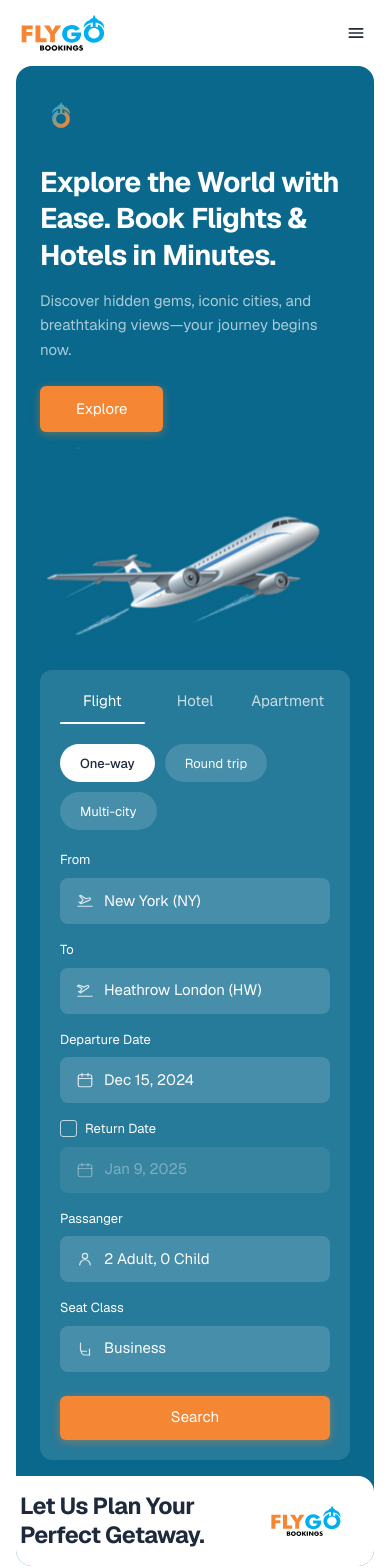
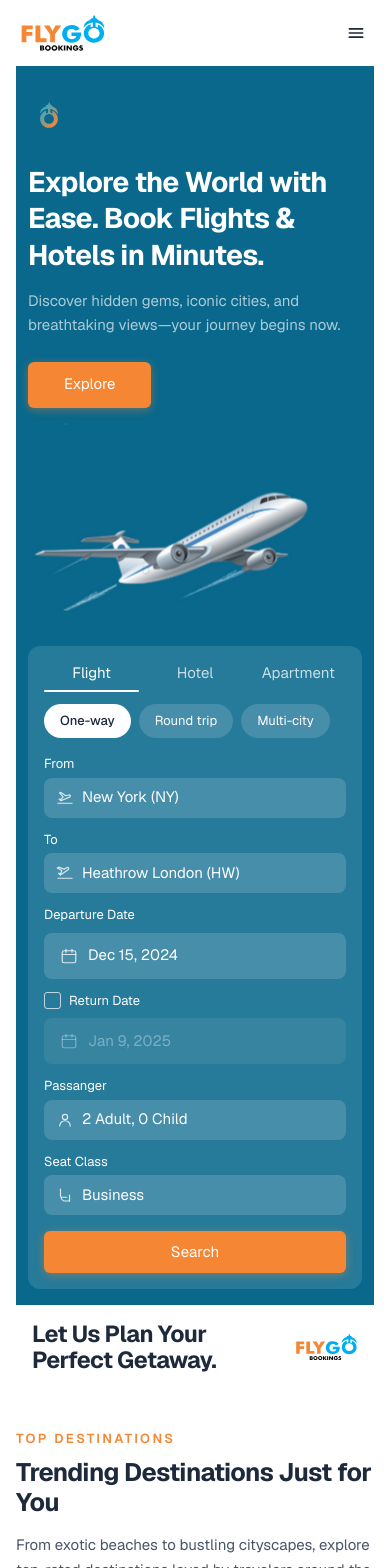
Before and after one commit to Nedu2022/FlyGo, a Next.js app: page / in a window 390 px wide. Shown: the top 1568 px of the page. Built offline with nearby package versions, Linux system fonts and the light colour scheme.

Commit message:
fix responsive travel UI

```diff
--- a/components/flights/provider-modal.tsx
+++ b/components/flights/provider-modal.tsx
@@ -35,9 +35,9 @@ export function ProviderModal({
         if (event.target === ref.current) onClose();
       }}
       aria-labelledby="provider-modal-title"
-      className="w-[min(94vw,860px)] rounded-2xl p-0 shadow-[0_30px_80px_-20px_rgba(16,24,40,0.5)] backdrop:bg-ink/45 backdrop:backdrop-blur-[2px] open:animate-rise"
+      className="m-auto max-h-[calc(100dvh-1rem)] w-[calc(100vw-1rem)] max-w-[760px] overflow-hidden rounded-xl p-0 shadow-[0_30px_80px_-20px_rgba(16,24,40,0.5)] backdrop:bg-ink/45 backdrop:backdrop-blur-[2px] open:animate-rise sm:w-[92vw] sm:rounded-2xl"
     >
-      <div className="relative grid gap-0 sm:grid-cols-[1fr_1.15fr]">
+      <div className="relative grid max-h-[calc(100dvh-1rem)] gap-0 sm:grid-cols-[minmax(240px,0.85fr)_minmax(0,1.15fr)]">
         <button
           type="button"
           onClick={onClose}
@@ -49,7 +49,7 @@ export function ProviderModal({
           </svg>
         </button>
 
-        <div className="p-7 sm:p-8">
+        <div className="p-5 sm:p-8">
           <h2 id="provider-modal-title" className="text-h3 font-bold text-ink">
             {TRIP.route}
           </h2>
@@ -75,19 +75,19 @@ export function ProviderModal({
           <p className="mt-1 text-copy text-body">per person</p>
         </div>
 
-        <ul className="max-h-[320px] overflow-y-auto border-l border-line sm:max-h-none">
+        <ul className="min-h-0 overflow-y-auto border-t border-line sm:max-h-none sm:border-l sm:border-t-0 sm:pt-10">
           {PROVIDERS.map((provider) => (
             <li
               key={provider.name}
-              className="flex items-center gap-4 border-b border-line px-5 py-4 last:border-b-0"
+              className="flex items-center gap-2 border-b border-line px-4 py-3 last:border-b-0 sm:gap-4 sm:px-5 sm:py-4"
             >
-              <span className="flex w-[120px] shrink-0 items-center">
+              <span className="flex w-[92px] shrink-0 items-center sm:w-[120px]">
                 <Image
                   src={provider.logo}
                   alt={provider.name}
                   width={138}
                   height={66}
-                  className="h-[30px] w-auto object-contain"
+                  className="h-[26px] w-auto object-contain sm:h-[30px]"
                 />
               </span>
               <span className="min-w-0 flex-1 text-copy text-sky">{provider.price}</span>
--- a/components/site/hero.tsx
+++ b/components/site/hero.tsx
@@ -30,7 +30,7 @@ export function Hero() {
         className="relative lg:aspect-[1437/639]"
         style={{ ["--band" as string]: BAND }}
       >
-        <div aria-hidden="true" className="absolute inset-0 rounded-2xl bg-steel lg:hidden" />
+        <div aria-hidden="true" className="absolute inset-0 bg-steel lg:hidden" />
         <svg
           aria-hidden="true"
           viewBox="0 0 1437 639"
@@ -42,7 +42,7 @@ export function Hero() {
 
         {/* Fills the card above the notch band. */}
         <div
-          className="relative grid gap-8 px-6 pb-24 pt-7 sm:px-10 sm:pb-28 sm:pt-9 lg:absolute lg:inset-x-0 lg:top-0 lg:bottom-[var(--band)] lg:grid-cols-[minmax(0,1.18fr)_minmax(0,1fr)] lg:gap-12 lg:px-14 lg:pb-0 lg:pt-11"
+          className="relative grid gap-8 px-3 pb-24 pt-7 sm:px-10 sm:pb-28 sm:pt-9 lg:absolute lg:inset-x-0 lg:top-0 lg:bottom-[var(--band)] lg:grid-cols-[minmax(0,1.18fr)_minmax(0,1fr)] lg:gap-12 lg:px-14 lg:pb-0 lg:pt-11"
         >
           <div className="flex min-w-0 flex-col lg:min-h-0">
             <Image
@@ -103,8 +103,8 @@ export function Hero() {
         />
 
         {/* Strip: under the card on mobile, inside the notch on desktop. */}
-        <div className="relative -mt-20 flex w-fit max-w-full items-center gap-5 rounded-r-2xl rounded-bl-2xl bg-white py-4 pl-1 pr-8 sm:-mt-[72px] sm:gap-7 sm:pr-14 lg:absolute lg:bottom-0 lg:left-0 lg:mt-0 lg:h-[var(--band)] lg:w-[48%] lg:rounded-none lg:bg-transparent lg:p-0 lg:pl-14">
-          <h2 className="text-h2 font-bold tracking-tight text-ink">
+        <div className="relative -mt-20 flex w-full items-center justify-between gap-4 bg-white px-4 py-4 sm:-mt-[72px] sm:gap-7 sm:px-6 sm:pr-14 lg:absolute lg:bottom-0 lg:left-0 lg:mt-0 lg:h-[var(--band)] lg:w-[48%] lg:justify-start lg:rounded-none lg:bg-transparent lg:p-0 lg:pl-14">
+          <h2 className="max-w-[410px] text-h2 font-bold leading-[1.12] tracking-tight text-ink">
             Let Us Plan Your Perfect Getaway.
           </h2>
           <Image
@@ -112,7 +112,7 @@ export function Hero() {
             alt="FLYGO Bookings"
             width={126}
             height={56}
-            className="h-[32px] w-auto shrink-0 sm:h-[40px]"
+            className="h-[28px] w-auto shrink-0 sm:h-[40px]"
           />
         </div>
       </div>
--- a/components/site/search-card.tsx
+++ b/components/site/search-card.tsx
@@ -29,7 +29,7 @@ export function SearchCard({
         event.preventDefault();
         router.push("/flights");
       }}
-      className="rounded-xl bg-white/12 p-5 backdrop-blur-[2px] sm:p-6"
+      className="rounded-xl bg-white/12 p-4 backdrop-blur-[2px] sm:p-6"
     >
       <div className="flex gap-2">
         {TABS.map((item) => (
@@ -38,7 +38,7 @@ export function SearchCard({
             type="button"
             onClick={() => setTab(item)}
             aria-pressed={tab === item}
-            className={`relative flex-1 pb-3 text-copy transition-colors duration-200 ${ tab === item ? "text-white" : "text-white/75 hover:text-white" }`}
+            className={`relative flex-1 pb-2 text-copy transition-colors duration-200 sm:pb-3 ${ tab === item ? "text-white" : "text-white/75 hover:text-white" }`}
           >
             {item}
             <span
@@ -52,21 +52,21 @@ export function SearchCard({
       </div>
 
       {/* One-way / round trip only means anything for flights. */}
-      <div className={`mt-5 flex-wrap gap-2.5 ${tab === "Flight" ? "flex" : "hidden"}`}>
+      <div className={`mt-3 flex-wrap gap-2 ${tab === "Flight" ? "flex" : "hidden"} sm:mt-5 sm:gap-2.5`}>
         {TRIP_KINDS.map((item) => (
           <button
             key={item}
             type="button"
             onClick={() => setKind(item)}
             aria-pressed={kind === item}
-            className={`h-[38px] rounded-full px-5 text-small transition-colors duration-200 ${ kind === item ? "bg-white font-medium text-ink" : "bg-white/15 text-white hover:bg-white/25" }`}
+            className={`h-[34px] rounded-full px-4 text-small transition-colors duration-200 sm:h-[38px] sm:px-5 ${ kind === item ? "bg-white font-medium text-ink" : "bg-white/15 text-white hover:bg-white/25" }`}
           >
             {item}
           </button>
         ))}
       </div>
 
-      <div key={tab} className="animate-fade mt-5 grid gap-x-5 gap-y-4 sm:grid-cols-2">
+      <div key={tab} className="animate-fade mt-4 grid gap-x-5 gap-y-3 sm:mt-5 sm:grid-cols-2 sm:gap-y-4">
         {tab === "Flight" ? (
           <>
             <Pane label="From" icon={<TakeOff />} defaultValue="New York (NY)" />
@@ -111,7 +111,7 @@ export function SearchCard({
 
       <button
         type="submit"
-        className="mt-6 h-[44px] w-full rounded-md bg-brand text-copy text-white shadow-[0_2px_10px_rgba(245,134,52,0.4)] transition-colors duration-200 hover:bg-brand-hover active:translate-y-px"
+        className="mt-4 h-[42px] w-full rounded-md bg-brand text-copy text-white shadow-[0_2px_10px_rgba(245,134,52,0.4)] transition-colors duration-200 hover:bg-brand-hover active:translate-y-px sm:mt-6 sm:h-[44px]"
       >
         Search
       </button>
@@ -134,12 +134,12 @@ function Pane({
 }) {
   return (
     <label className="block">
-      <span className="mb-2 flex items-center gap-2 text-small text-white">
+      <span className="mb-1 flex items-center gap-2 text-small text-white sm:mb-2">
         {toggle}
         {label}
       </span>
       <span
-        className={`flex h-[46px] items-center gap-2.5 rounded-lg px-4 transition-colors duration-200 ${
+        className={`flex h-[40px] items-center gap-2 rounded-lg px-3 transition-colors duration-200 sm:h-[46px] sm:gap-2.5 sm:px-4 ${
           disabled ? "bg-white/8" : "bg-white/15 hover:bg-white/22"
         }`}
       >
```
